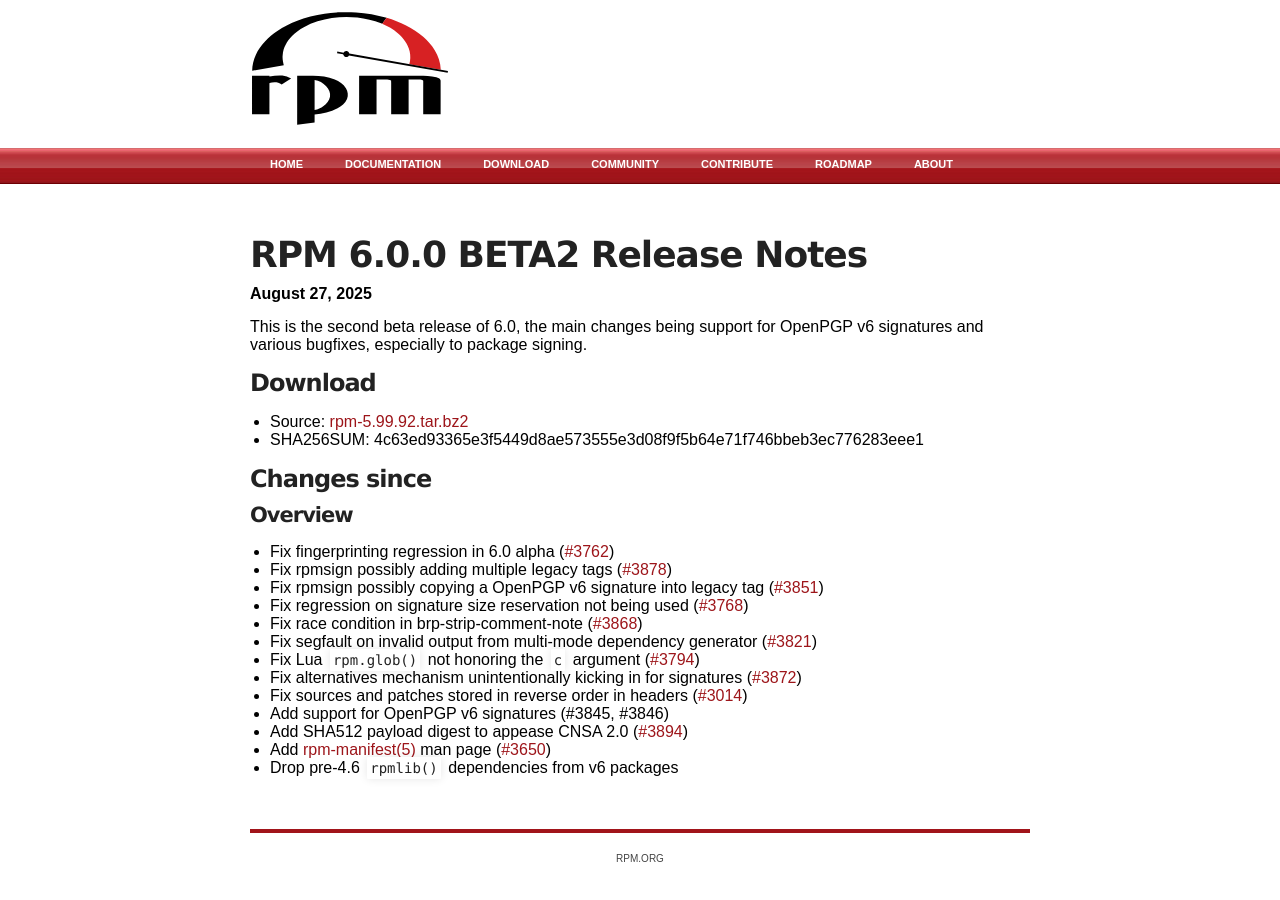
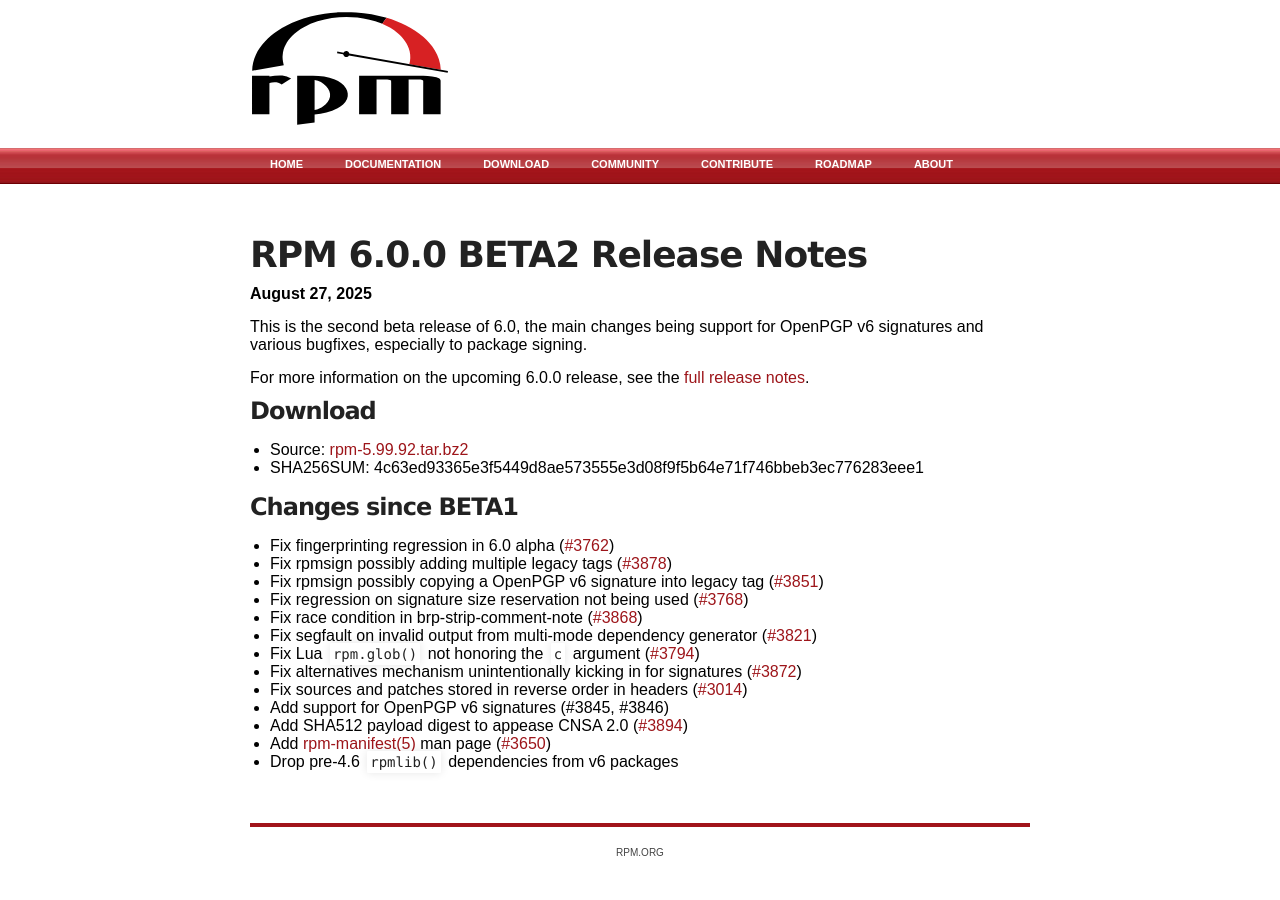
Before and after one commit to rpm-software-management/rpm-web, a Jekyll site: the page built from _releases/5.99.92.md, in a window 1280 px wide. Built offline with Jekyll 4.4.1, drawn with Linux system fonts in a browser that asks for light colours.

Commit message:
Add support for snapshot release pages
Snapshots weren't initially meant to be viewed separately (so the
templates didn't account for that either) but they turn out to be a very
useful thing, so make it work properly.

```diff
--- a/_layouts/release.html
+++ b/_layouts/release.html
@@ -21,6 +21,11 @@ layout: default
     <p>{{ page.summary }}.</p>
 {% endif %}
 
+{% if page.snapshot %}
+    For more information on the upcoming {{ page.version }} release, see the
+    <a href="{{ page.version }}">full release notes</a>.
+{% endif %}
+
 <h3>Download</h3>
 <ul>
 {% if page.tarball %}
@@ -33,8 +38,8 @@ layout: default
 {% endif %}
 </ul>
 
-<h3>Changes since {{ page.baseline }}</h3>
-{% if page.overview %}
+<h3>Changes since {{ page.baseline | upcase }}</h3>
+{% if page.snapshot == false and page.overview %}
     <h4>Overview</h4>
 {% endif %}
 {{ page.content }}
--- a/_releases/5.99.92.md
+++ b/_releases/5.99.92.md
@@ -1,5 +1,6 @@
 ---
 version: 6.0.0
+baseline: beta1
 snapshot: beta2
 checksum: 4c63ed93365e3f5449d8ae573555e3d08f9f5b64e71f746bbeb3ec776283eee1
 date: 2025-08-27
```
Also changed, not shown: README.md.
